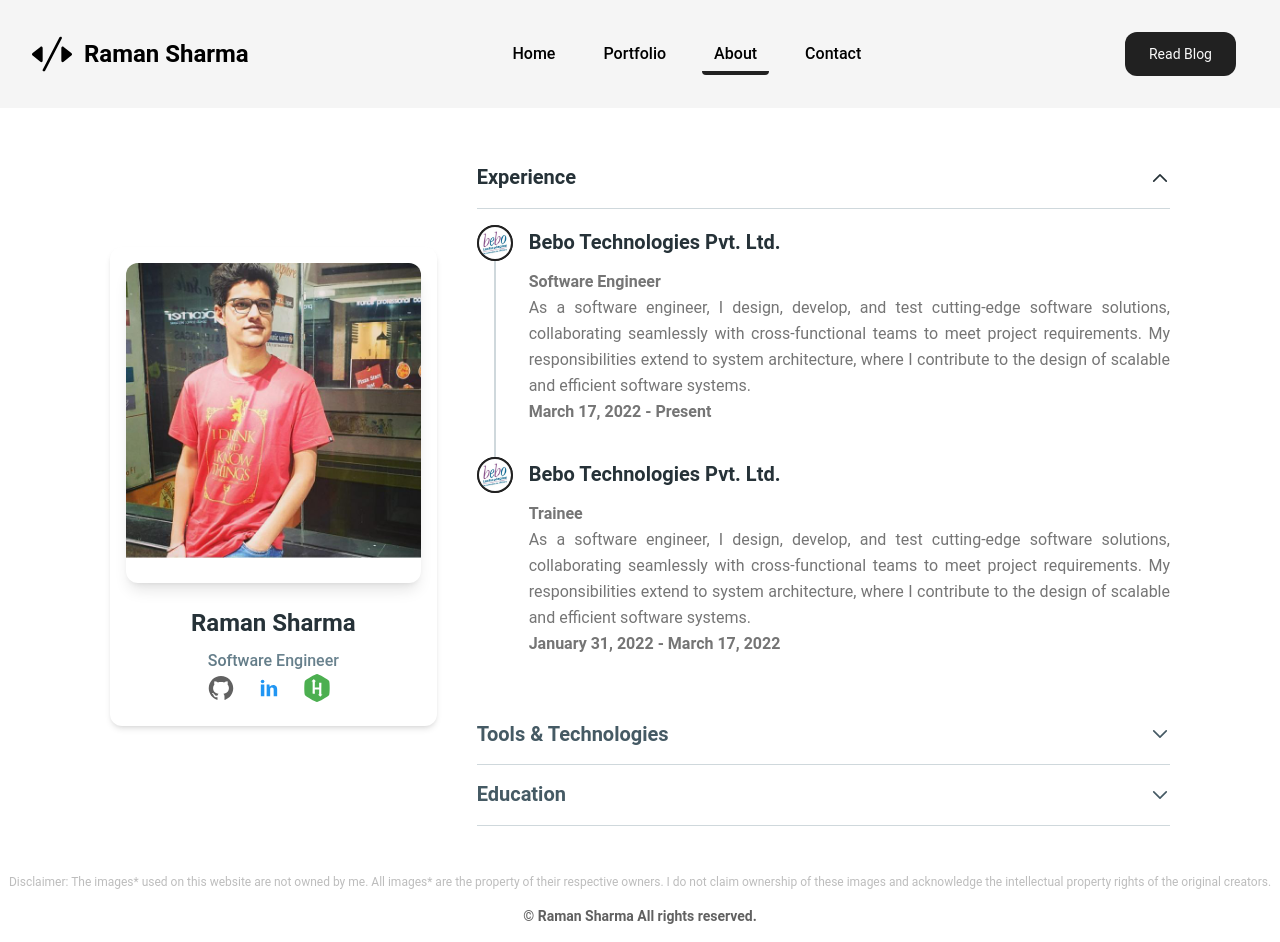
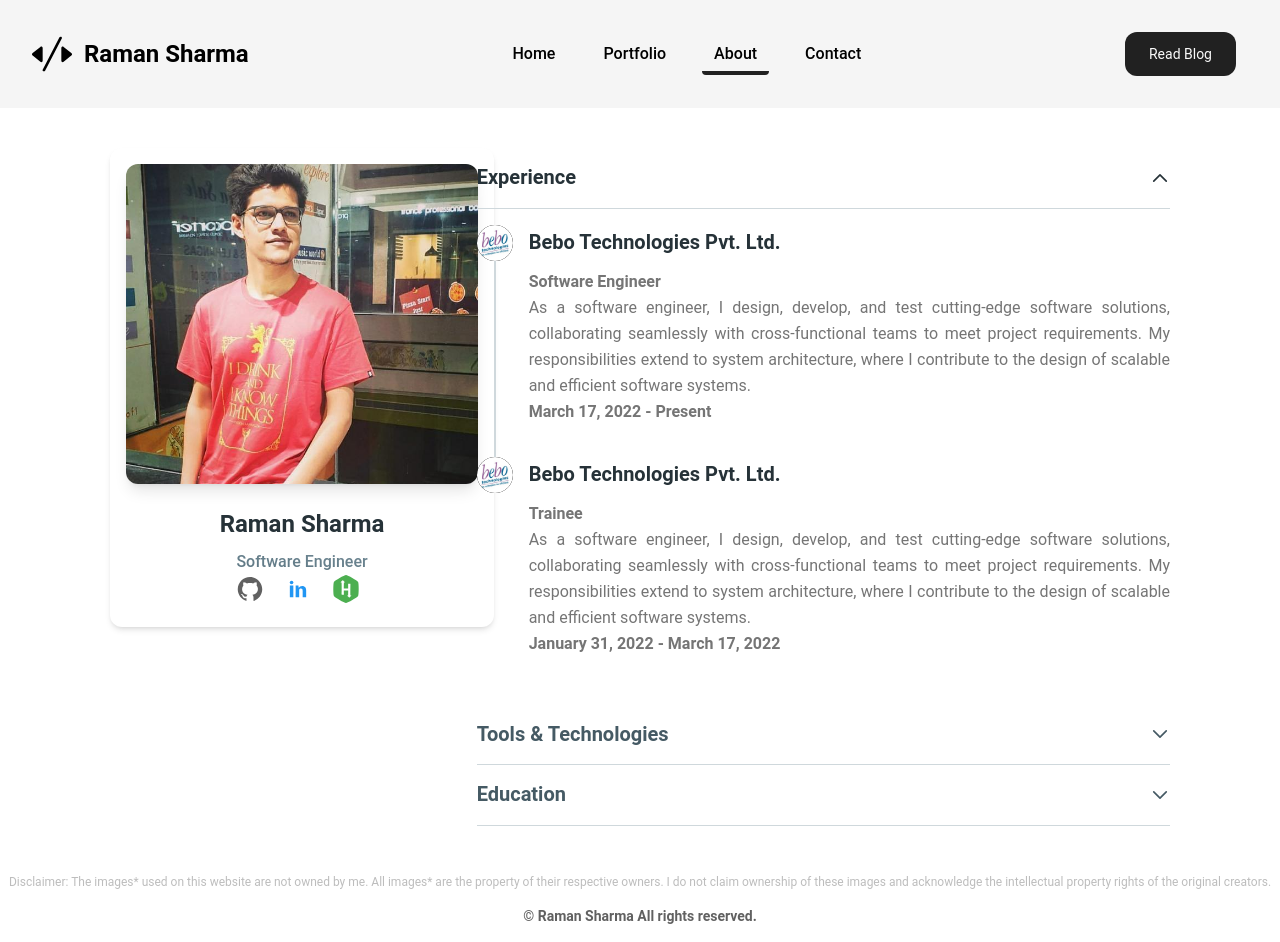
Before and after one commit to iamramann/portfolio-web-app, a React (Vite) app: page /about in a window 1280 px wide. Built offline with nearby package versions, Linux system fonts and the light colour scheme.

Commit message:
Minor changes.

```diff
--- a/src/components/AboutNew.jsx
+++ b/src/components/AboutNew.jsx
@@ -64,7 +64,7 @@ export default function AboutNew() {
     <>
       <div className="container mx-auto">
         <div className="grid grid-cols-1 lg:grid-cols-3 p-5">
-          <div className="lg:col-span-1 lg:p-5 flex items-center">
+          <div className="lg:col-span-1 lg:p-5">
             <Card className="lg:w-96">
               <CardHeader floated={false} className="h-80">
                 <img src={assetReferences.pic1} alt="profile-picture" />
@@ -129,7 +129,6 @@ export default function AboutNew() {
                                 size="sm"
                                 src={assetReferences.beboLogo}
                                 alt="user 1"
-                                withBorder
                               />
                             </TimelineIcon>
                             <Typography variant="h5" color="blue-gray">
```
Also changed, not shown: .eslintrc.cjs.
